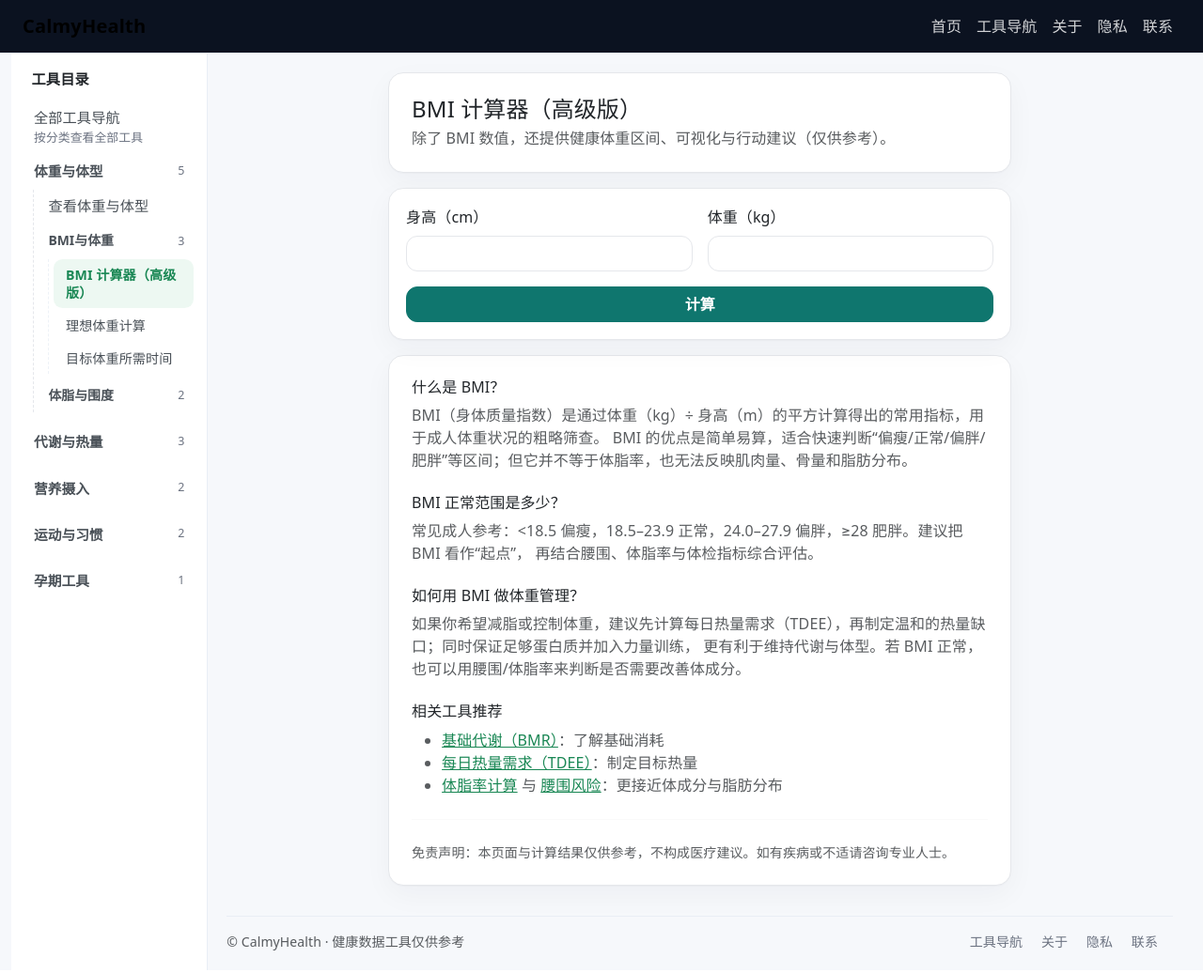
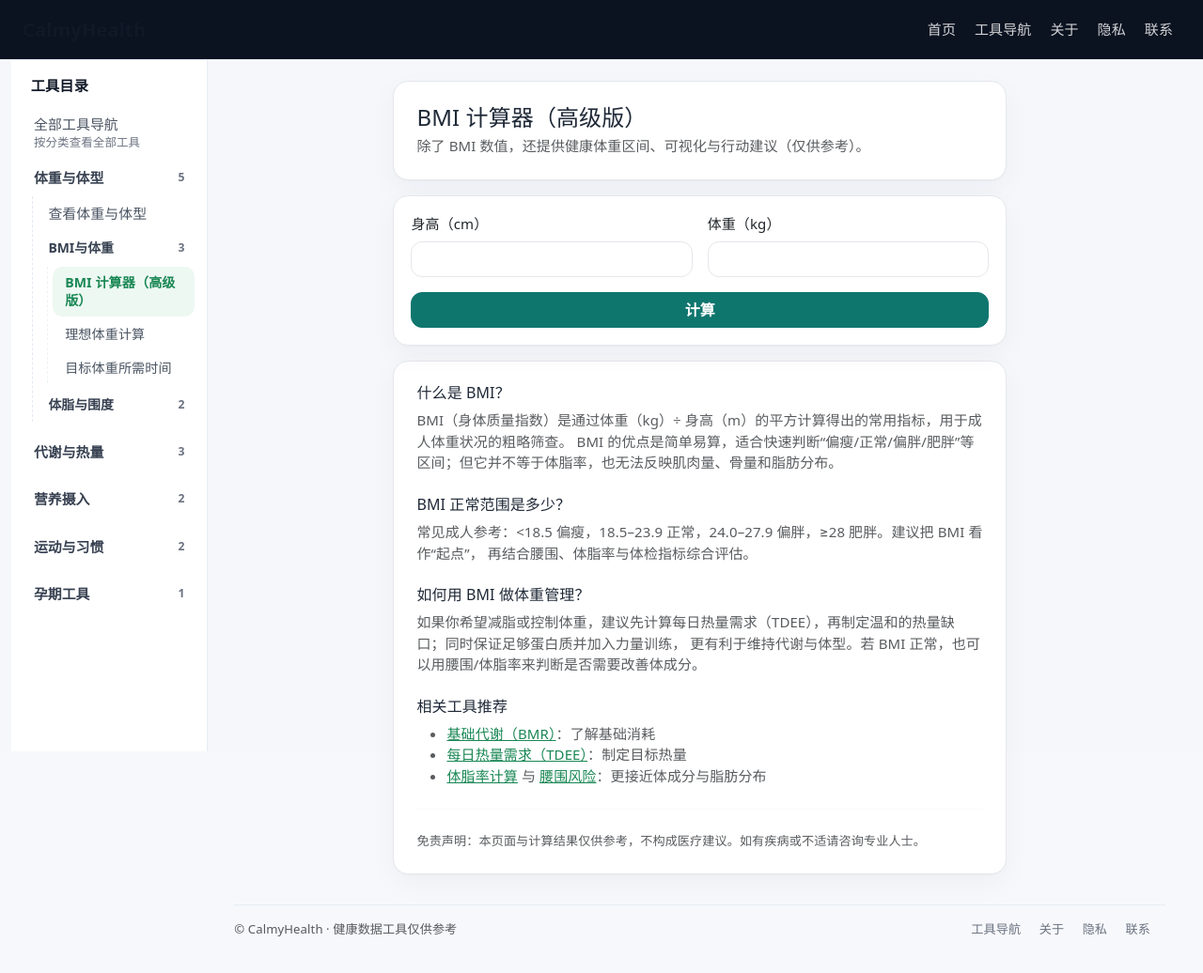
Before and after one commit to zhengxr566/health-tools-2026, a Flask app: page /bmi in a window 1280 px wide. Shown: the whole page at 94% size. Run offline with Flask 3, Linux system fonts and the light colour scheme.

Commit message:
upadte layout

```diff
--- a/templates/base.html
+++ b/templates/base.html
@@ -7,11 +7,11 @@
   <meta name="description" content="{{ meta.description }}">
   <link rel="canonical" href="{{ meta.canonical }}">
 
-  <!-- Open Graph -->
   <meta property="og:title" content="{{ meta.title }}">
   <meta property="og:description" content="{{ meta.description }}">
   <meta property="og:type" content="website">
   <meta property="og:url" content="{{ meta.canonical }}">
+  <meta property="og:site_name" content="{{ site_name or 'CalmyHealth' }}">
 
   <link href="https://cdn.jsdelivr.net/npm/bootstrap@5.3.3/dist/css/bootstrap.min.css" rel="stylesheet">
   <link rel="stylesheet" href="{{ url_for('static', filename='style.css') }}">
@@ -19,12 +19,17 @@
 
   <style>
     :root {
-      --site-bg: #f6f8fb;
-      --card-bg: #ffffff;
-      --line: #e9eef5;
+      --site-bg: #f5f7fb;
+      --panel-bg: #ffffff;
+      --line: #e7edf5;
       --text-soft: #6b7280;
+      --text-main: #1f2937;
       --brand: #198754;
       --brand-soft: #edf8f2;
+      --hover-bg: #f4f7fb;
+      --shadow-soft: 0 8px 24px rgba(15, 23, 42, 0.06);
+      --topbar-h: 64px;
+      --sidebar-w: 290px;
     }
 
     html, body {
@@ -33,34 +38,61 @@
 
     body {
       background: var(--site-bg);
-      color: #212529;
+      color: var(--text-main);
+      font-size: 15px;
     }
 
     .topbar {
-      background: #ffffff;
+      height: var(--topbar-h);
+      background: rgba(255, 255, 255, 0.92);
+      backdrop-filter: saturate(180%) blur(10px);
       border-bottom: 1px solid var(--line);
       position: sticky;
       top: 0;
-      z-index: 1030;
+      z-index: 1040;
     }
 
-    .navbar-brand {
+    .topbar .navbar-brand {
       font-weight: 700;
       letter-spacing: 0.2px;
+      color: #111827;
+    }
+
+    .topbar .nav-link {
+      color: #4b5563;
+      font-weight: 500;
+      border-radius: 0.6rem;
+      padding: 0.45rem 0.75rem;
+    }
+
+    .topbar .nav-link:hover,
+    .topbar .nav-link.active {
+      background: var(--hover-bg);
+      color: var(--brand);
     }
 
     .site-shell {
-      min-height: calc(100vh - 64px);
+      min-height: calc(100vh - var(--topbar-h));
     }
 
     .sidebar {
-      background: #ffffff;
+      background: var(--panel-bg);
       border-right: 1px solid var(--line);
-      min-height: calc(100vh - 64px);
+      min-height: calc(100vh - var(--topbar-h));
+      height: calc(100vh - var(--topbar-h));
       position: sticky;
-      top: 64px;
-      padding: 1rem 0.9rem 1.5rem;
+      top: var(--topbar-h);
       overflow-y: auto;
+      padding: 1rem 0.85rem 1.25rem;
+    }
+
+    .sidebar::-webkit-scrollbar {
+      width: 8px;
+    }
+
+    .sidebar::-webkit-scrollbar-thumb {
+      background: #d8e1ec;
+      border-radius: 999px;
     }
 
     .sidebar-title {
@@ -68,6 +100,7 @@
       font-weight: 700;
       margin-bottom: 0.75rem;
       padding: 0 0.45rem;
+      color: #111827;
     }
 
     .sidebar-group {
@@ -76,17 +109,18 @@
 
     .sidebar-link {
       display: block;
-      padding: 0.45rem 0.6rem;
-      margin: 0.1rem 0;
-      border-radius: 0.6rem;
-      color: #495057;
+      padding: 0.48rem 0.65rem;
+      margin: 0.08rem 0;
+      border-radius: 0.65rem;
+      color: #4b5563;
       text-decoration: none;
       line-height: 1.35;
-      font-size: 0.95rem;
+      font-size: 0.93rem;
+      transition: all 0.15s ease;
     }
 
     .sidebar-link:hover {
-      background: #f3f6fb;
+      background: var(--hover-bg);
       color: var(--brand);
     }
 
@@ -99,8 +133,8 @@
     .sidebar-link small {
       display: block;
       color: var(--text-soft);
-      font-size: 0.8rem;
-      margin-top: 0.15rem;
+      font-size: 0.78rem;
+      margin-top: 0.12rem;
     }
 
     .sidebar-group-toggle,
@@ -109,35 +143,36 @@
       border: 0;
       background: transparent;
       text-align: left;
-      border-radius: 0.6rem;
-      padding: 0.45rem 0.6rem;
-      color: #495057;
+      border-radius: 0.65rem;
+      padding: 0.48rem 0.65rem;
+      color: #374151;
+      transition: all 0.15s ease;
     }
 
     .sidebar-group-toggle:hover,
     .sidebar-subgroup-toggle:hover {
-      background: #f3f6fb;
+      background: var(--hover-bg);
       color: var(--brand);
     }
 
     .sidebar-group-toggle {
-      font-size: 0.92rem;
+      font-size: 0.93rem;
       font-weight: 700;
     }
 
     .sidebar-subgroup-toggle {
       font-size: 0.87rem;
       font-weight: 600;
-      margin-top: 0.15rem;
+      margin-top: 0.1rem;
     }
 
     .sidebar-subgroup {
-      margin: 0.1rem 0 0.35rem;
+      margin: 0.05rem 0 0.3rem;
     }
 
     .sidebar-level-2 {
       padding-left: 0.35rem;
-      border-left: 1px dashed #e5e7eb;
+      border-left: 1px dashed #e3e9f2;
       margin-left: 0.55rem;
     }
 
@@ -154,17 +189,30 @@
 
     .toggle-meta {
       color: var(--text-soft);
-      font-size: 0.78rem;
-      font-weight: 500;
+      font-size: 0.76rem;
+      font-weight: 600;
     }
 
     .content-wrap {
-      padding: 1.25rem;
+      padding: 1.25rem 1.5rem 2rem;
     }
 
+    /* 重点：工具站宽布局 */
     .content-inner {
-      max-width: 1300px;
+      max-width: 1360px;
       margin: 0 auto;
+    }
+
+    /* 可选：文章/说明页窄一点 */
+    .content-inner.content-reading {
+      max-width: 980px;
+    }
+
+    .page-hero,
+    .surface-card {
+      background: #fff;
+      border-radius: 1rem;
+      box-shadow: var(--shadow-soft);
     }
 
     .mobile-toc {
@@ -188,6 +236,12 @@
       color: var(--brand);
     }
 
+    @media (min-width: 1200px) {
+      .content-wrap {
+        padding: 1.4rem 1.75rem 2.25rem;
+      }
+    }
+
     @media (max-width: 991.98px) {
       .sidebar {
         display: none;
@@ -199,6 +253,21 @@
 
       .content-wrap {
         padding: 1rem;
+      }
+
+      .content-inner,
+      .content-inner.content-reading {
+        max-width: 100%;
+      }
+    }
+
+    @media (max-width: 575.98px) {
+      .topbar .navbar-brand {
+        font-size: 1rem;
+      }
+
+      .content-wrap {
+        padding: 0.85rem;
       }
     }
   </style>
@@ -213,12 +282,12 @@
       </button>
 
       <div class="collapse navbar-collapse" id="topNav">
-        <ul class="navbar-nav ms-auto align-items-lg-center">
+        <ul class="navbar-nav ms-auto align-items-lg-center gap-lg-1">
           <li class="nav-item">
             <a class="nav-link {% if request.path == '/' %}active{% endif %}" href="/">首页</a>
           </li>
           <li class="nav-item">
-            <a class="nav-link {% if request.path.startswith('/tools') %}active{% endif %}" href="/tools">工具导航</a>
+            <a class="nav-link {% if request.path.startswith('/tools') or request.path.startswith('/category/') %}active{% endif %}" href="/tools">工具导航</a>
           </li>
           <li class="nav-item">
             <a class="nav-link {% if request.path.startswith('/about') %}active{% endif %}" href="/about">关于</a>
@@ -247,7 +316,6 @@
 
         {% for cat in nav_categories %}
           <div class="sidebar-group">
-            <!-- 一级分类 -->
             <button
               class="sidebar-group-toggle d-flex justify-content-between align-items-center"
               type="button"
@@ -271,7 +339,6 @@
 
                 {% for child in cat.children %}
                   <div class="sidebar-subgroup">
-                    <!-- 二级子分类 -->
                     <button
                       class="sidebar-subgroup-toggle d-flex justify-content-between align-items-center"
                       type="button"
@@ -306,19 +373,19 @@
 
       <!-- Main Content -->
       <main class="col-lg-9 col-xl-10 content-wrap">
-        <div class="content-inner">
+        <div class="content-inner {% if page_kind in ['about', 'privacy', 'contact'] %}content-reading{% endif %}">
 
           <!-- Mobile TOC -->
           <div class="mobile-toc">
             <div class="accordion" id="mobileNavAccordion">
-              <div class="accordion-item border-0 shadow-sm">
+              <div class="accordion-item border-0 shadow-sm rounded-4 overflow-hidden">
                 <h2 class="accordion-header" id="mobileNavHeading">
                   <button class="accordion-button collapsed" type="button" data-bs-toggle="collapse" data-bs-target="#mobileNavCollapse" aria-expanded="false" aria-controls="mobileNavCollapse">
                     工具目录
                   </button>
                 </h2>
                 <div id="mobileNavCollapse" class="accordion-collapse collapse" aria-labelledby="mobileNavHeading" data-bs-parent="#mobileNavAccordion">
-                  <div class="accordion-body p-2">
+                  <div class="accordion-body p-2 bg-white">
                     <a class="sidebar-link {% if request.path == '/tools' %}active{% endif %}" href="/tools">
                       全部工具导航
                     </a>
```
